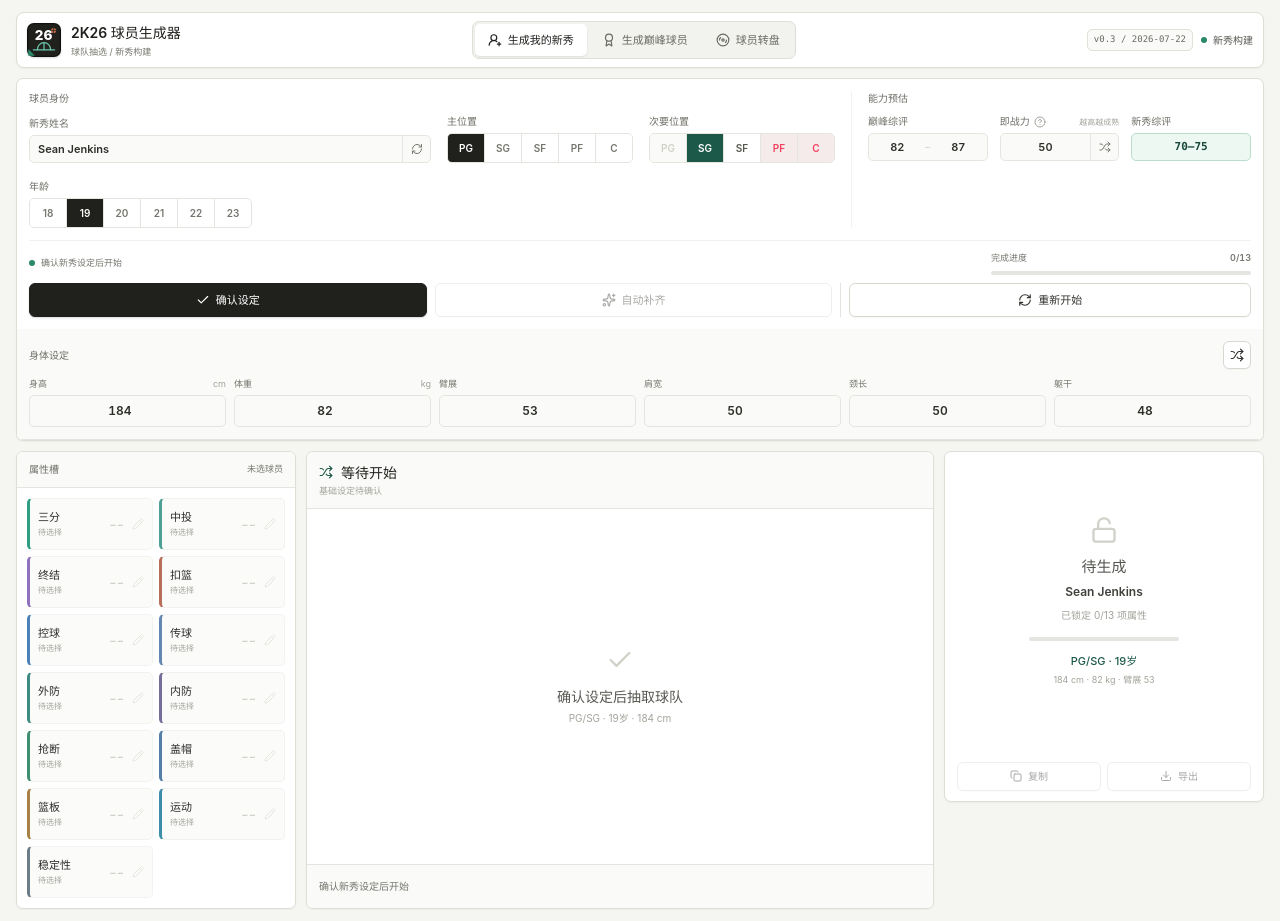
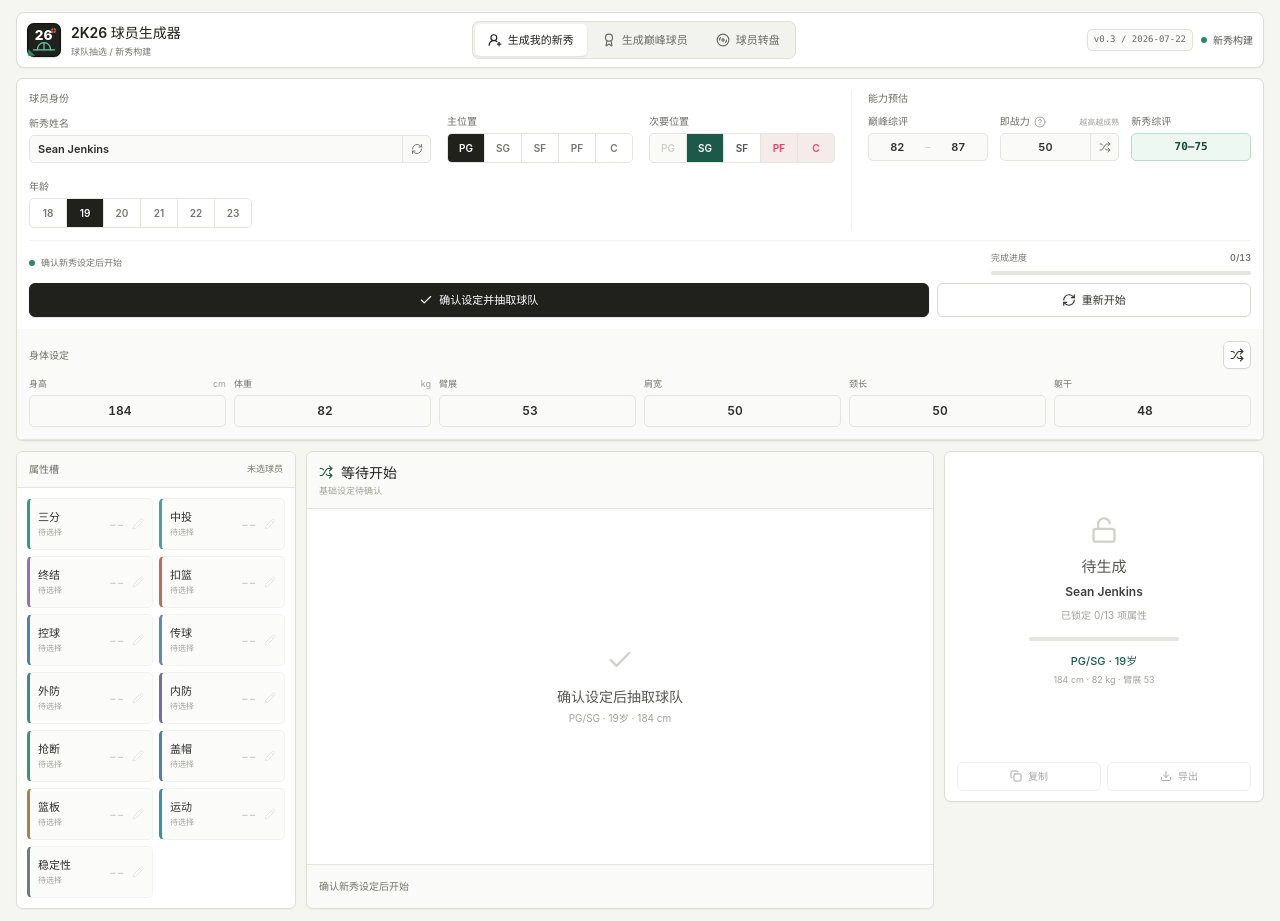
Before and after one commit to dylanzonghanyang-source/2k26-spinner, a React (Vite) app: page / in a window 1280 px wide. Built offline with nearby package versions, Linux system fonts and the light colour scheme.

Commit message:
Remove player builder autocomplete

```diff
--- a/src/components/RookieBuilder.tsx
+++ b/src/components/RookieBuilder.tsx
@@ -8,7 +8,6 @@ import {
   Pencil,
   RefreshCw,
   Shuffle,
-  Sparkles,
   Unlock,
   UserRound,
   UsersRound,
@@ -901,7 +900,6 @@ function RookieBuilder({ teams, mode = "rookie" }: { teams: RookieBuilderTeam[];
   const [body, setBody] = useState<BodySettings>(() => createBodySettings("PG", Date.now()));
   const [settingsLocked, setSettingsLocked] = useState(false);
   const [locks, setLocks] = useState<LockState>({});
-  const [drawSeed, setDrawSeed] = useState(() => Date.now());
   const [round, setRound] = useState<TeamRound>(() => createRound(teams, Date.now()));
   const [isTeamDrawing, setIsTeamDrawing] = useState(false);
   const [drawingTeamName, setDrawingTeamName] = useState<string | null>(null);
@@ -1103,7 +1101,6 @@ function RookieBuilder({ teams, mode = "rookie" }: { teams: RookieBuilderTeam[];
     drawIntervalRef.current = window.setInterval(() => setDrawingTeamName(nextPreviewName()), 190);
     drawTimeoutRef.current = window.setTimeout(() => {
       clearTeamDrawTimers();
-      setDrawSeed(seed);
       setRound(nextRound);
       setDrawingTeamName(null);
       setIsTeamDrawing(false);
@@ -1172,53 +1169,10 @@ function RookieBuilder({ teams, mode = "rookie" }: { teams: RookieBuilderTeam[];
     finishLock({ ...locks, [customizingBundle.id]: { kind: "custom", values } });
   };
 
-  const autoComplete = () => {
-    if (!settingsLocked || isTeamDrawing || isComplete) return;
-    const nextLocks = { ...locks };
-    const used = new Set(Object.values(nextLocks).flatMap((lock) => {
-      if (lock.kind !== "player") return [];
-      const player = playersById.get(lock.playerId);
-      return player ? [playerIdentity(player)] : [];
-    }));
-    let seed = drawSeed;
-    let previousTeam = round.teamId;
-    let nextRound = round;
-    let useCurrentTeam = true;
-    for (const bundle of bundles) {
-      if (nextLocks[bundle.id]) continue;
-      if (!useCurrentTeam) {
-        seed += 1;
-        nextRound = createRound(teams, seed, previousTeam);
-      }
-      useCurrentTeam = false;
-      previousTeam = nextRound.teamId;
-      const nextTeam = teamsById.get(nextRound.teamId);
-      if (!nextTeam) continue;
-      const candidates = nextRound.playerOrder
-        .map((id) => playersById.get(id))
-        .filter((player): player is PlayerSource => Boolean(player))
-        .filter((player) => !used.has(playerIdentity(player)))
-        .sort((left, right) => evaluate(right, bundle, position, secondaryPosition, body).adjusted - evaluate(left, bundle, position, secondaryPosition, body).adjusted);
-      const winner = candidates[0];
-      if (!winner) continue;
-      const id = playerId(winner);
-      used.add(playerIdentity(winner));
-      nextLocks[bundle.id] = { kind: "player", playerId: id };
-    }
-    const nextIsComplete = Object.keys(nextLocks).length === bundles.length;
-    setDrawSeed(seed);
-    setRound(nextRound);
-    setLocks(nextLocks);
-    setSelectedPlayerId(null);
-    setStatus(nextIsComplete ? `${isPrime ? "巅峰球员" : "新秀"}已揭晓` : `可用球员不足，已补齐 ${Object.keys(nextLocks).length}/${bundles.length} 项属性`);
-    setMobilePane(nextIsComplete ? "result" : "players");
-  };
-
   const reset = () => {
     const seed = Date.now();
     clearTeamDrawTimers();
     setRookieName(generateRookieName());
-    setDrawSeed(seed);
     setRound(createRound(teams, seed));
     setSettingsLocked(false);
     setIsTeamDrawing(false);
@@ -1444,13 +1398,10 @@ function RookieBuilder({ teams, mode = "rookie" }: { teams: RookieBuilderTeam[];
               </div>
             </div>
             <div className="flex w-full items-stretch gap-2" aria-label="设定操作">
-              <div className="flex min-w-0 flex-[2] gap-2" aria-label="生成流程操作" role="group">
-                {!settingsLocked && <button className="action-button primary-action flex-1 justify-center px-2.5 py-2 text-[11px] font-semibold" onClick={confirmSettings} type="button"><Check className="h-3.5 w-3.5" />确认设定</button>}
-                <button className="action-button flex-1 justify-center px-2.5 py-2 text-[11px]" disabled={!settingsLocked || isTeamDrawing || isComplete} onClick={autoComplete} type="button"><Sparkles className="h-3.5 w-3.5" />自动补齐</button>
-              </div>
-              <div className="flex min-w-0 flex-1 border-l border-ink-200 pl-2" aria-label="重置操作" role="group">
-                <button className="action-button flex-1 justify-center px-2.5 py-2 text-[11px]" onClick={reset} type="button"><RefreshCw className="h-3.5 w-3.5" />重新开始</button>
-              </div>
+              {!settingsLocked && (
+                <button className="action-button primary-action flex-[3] justify-center px-2.5 py-2 text-[11px] font-semibold" onClick={confirmSettings} type="button"><Check className="h-3.5 w-3.5" />确认设定并抽取球队</button>
+              )}
+              <button className={`action-button justify-center px-2.5 py-2 text-[11px] ${settingsLocked ? "flex-1" : "flex-[1]"}`} onClick={reset} type="button"><RefreshCw className="h-3.5 w-3.5" />重新开始</button>
             </div>
           </div>
         </div>
@@ -1561,7 +1512,6 @@ function RookieBuilder({ teams, mode = "rookie" }: { teams: RookieBuilderTeam[];
             </div>
             {settingsLocked && !isComplete && (
               <div className="flex items-center gap-1.5">
-                <button className="action-button px-2 py-1.5 text-[10px] lg:hidden" disabled={isTeamDrawing} onClick={autoComplete} type="button"><Sparkles className="h-3 w-3" />自动补齐</button>
                 <button className="action-button px-2 py-1.5 text-[10px]" disabled={isTeamDrawing || switchesLeft <= 0 || !hasNextBatch} onClick={switchPlayers} title="仅在当前球队内换下一批球员，不会重新抽取球队" type="button"><UsersRound className="h-3 w-3" />换球员 {switchesLeft}</button>
               </div>
             )}
```
